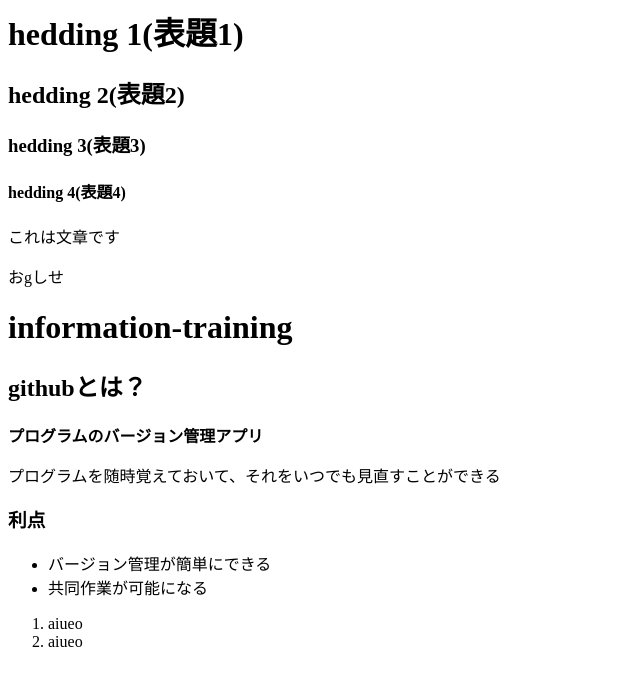
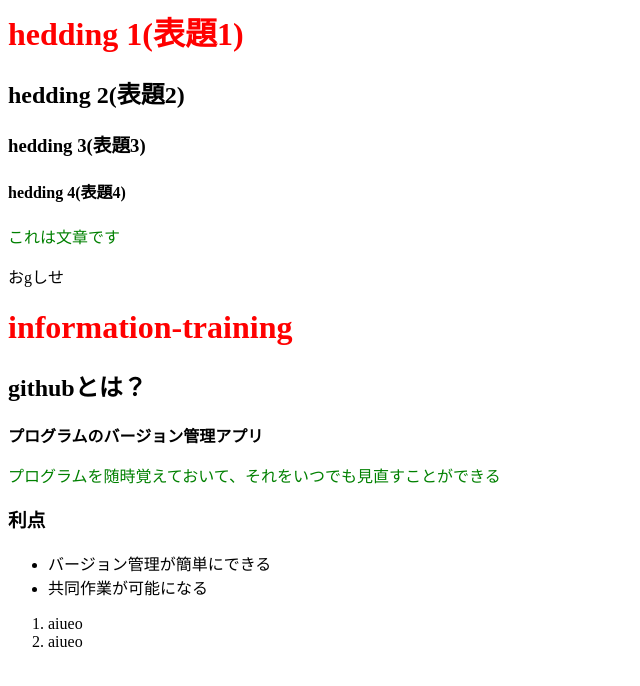
Before and after one commit to kankan0918/information-training, a plain HTML site: page index.HTML in a window 1280 px wide. Shown: the whole page, without its empty margins (0-640 px from the left). Drawn offline with Linux system fonts and the light colour scheme.

Commit message:
9月17日4時間目html,cssの復習

```diff
--- a/index.HTML
+++ b/index.HTML
@@ -1,3 +1,8 @@
+<html>
+    <head>
+        <link rel="stylesheet"href="style.css"/>
+    </head>
+    <body>
     <h1>hedding 1(表題1)</h1>
     <h2>hedding 2(表題2)</h2>
     <h3>hedding 3(表題3)</h3>
@@ -20,3 +25,5 @@
         <li>aiueo</li>
         <li>aiueo</li>
     </ol>
+    </body>
+</html>
--- /dev/null
+++ b/style.css
@@ -0,0 +1,7 @@
+h1{
+    color: red;
+}
+
+p{
+    color:green;
+}
```
Also changed, not shown: 1 other file. Lines whose indentation alone changed are shown as unchanged.
